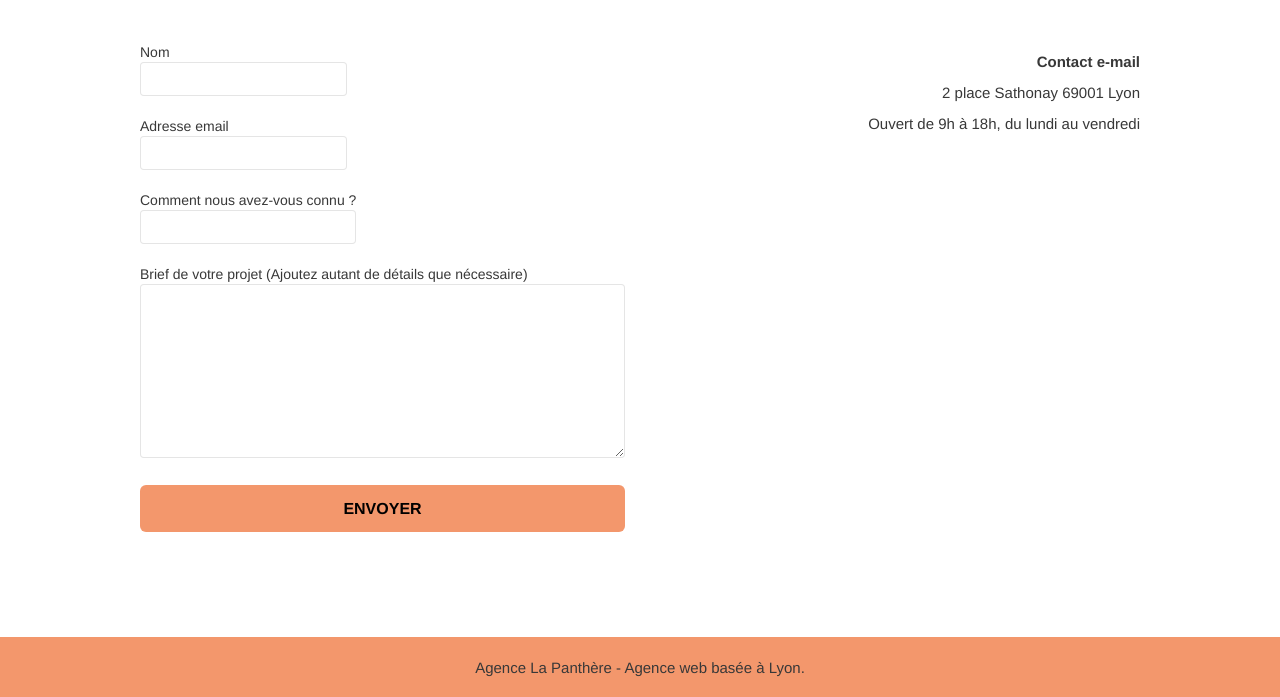
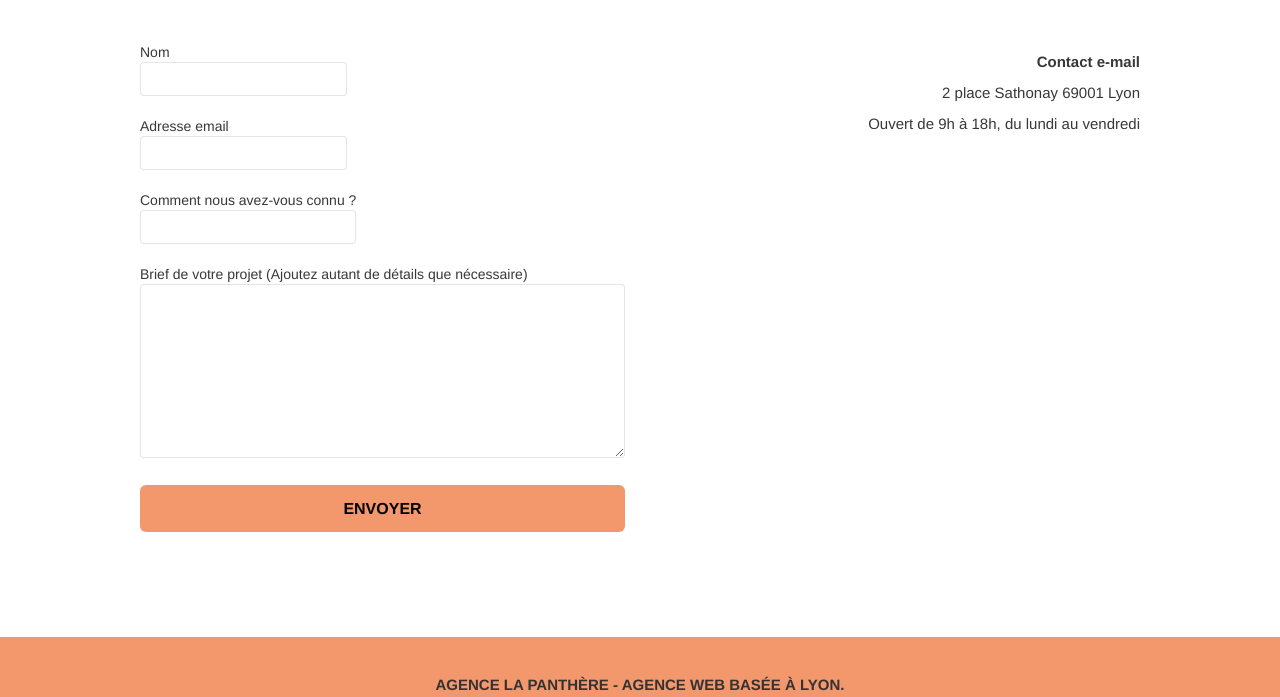
Before and after one commit to MathisPastreNelson/Projet-4-OCR, a plain HTML site: page contact.html in a window 1280 px wide. Shown: the part 556-1253 px from the top of the page. Drawn offline with Linux system fonts and the light colour scheme.

Commit message:
Correction footerTitle sur les 2 page

```diff
--- a/contact.html
+++ b/contact.html
@@ -132,9 +132,9 @@
 			<div class="container bloc-sm">
 				<div class="row">
 					<div class="col-sm-12">
-						<p class="text-center black">
+						<h3 class="text-center black titleFooter">
 							Agence La Panthère - Agence web basée à Lyon.<br>
-						</p>
+						</h3>
 
 						<!-- Icones réseaux sociaux -->
 						<div class="row row-no-gutters social">
```
